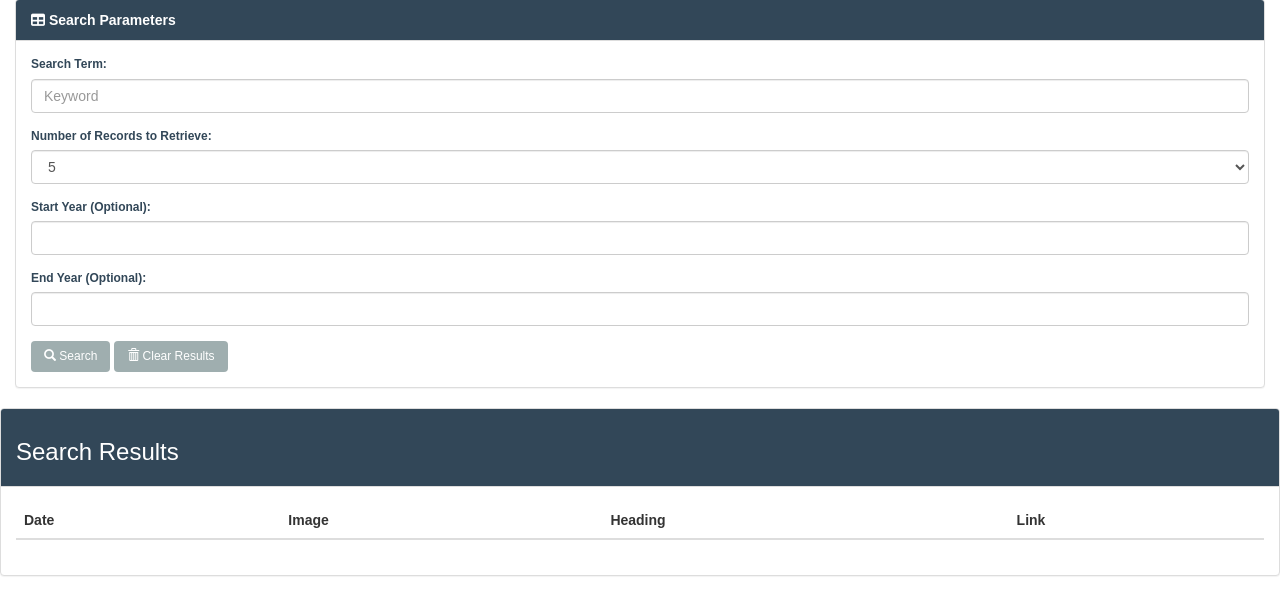
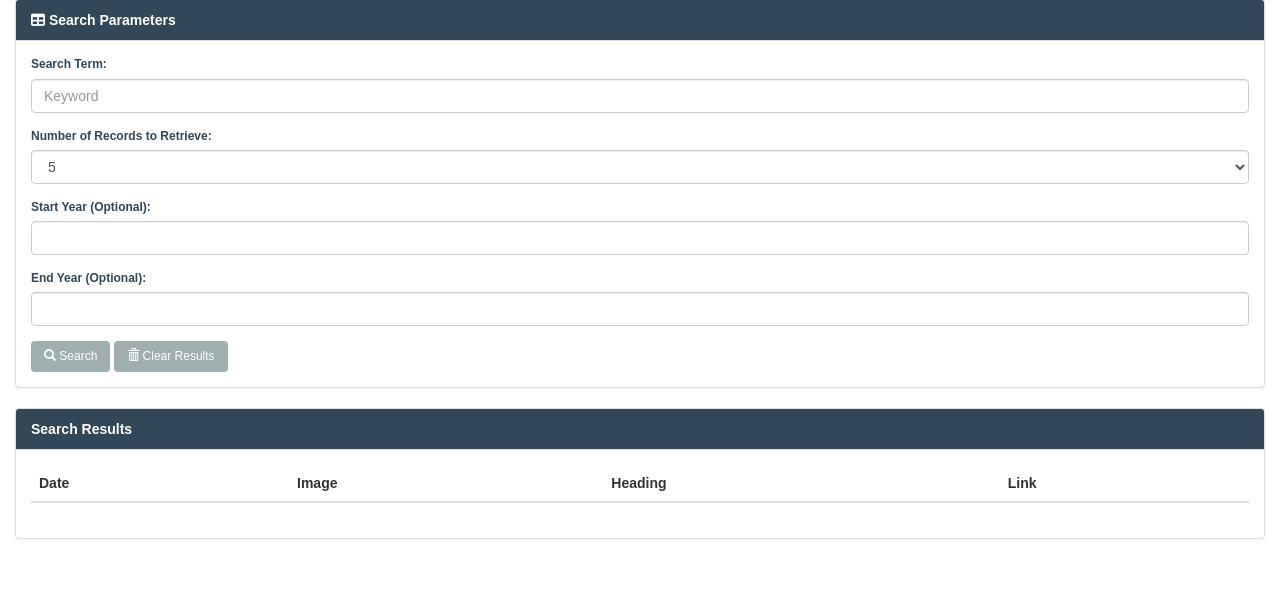
Before and after one commit to smchow/NYTimesAPI, a PHP site: page / in a window 1280 px wide. Shown: the part 198-800 px from the top of the page. Run offline with PHP 8.4, Linux system fonts and the light colour scheme; lists and menus that the app fills with data are empty; some libraries are stand-ins or nearby versions.

Commit message:
css bug fixes

```diff
--- a/assets/css/style.css
+++ b/assets/css/style.css
@@ -43,10 +43,19 @@ font-size: 12px;
   border-width: 2px;
 }
 
+.btn:focus, btn.active, btn:active, .btn:focus:active{
+  outline: none;
+}
+
 img {
   width: 300px;
   height: auto;
   padding: 15px 0px 20px 10px;
+}
+
+#rContainer {
+  padding-left: 30px;
+  padding-right: 30px;
 }
 
 #text {
--- a/index.html
+++ b/index.html
@@ -86,7 +86,7 @@
    <div class="row">
       <div class="panel panel-default">
         <div class="panel-heading" id="searchpar">
-          <h3>Search Results</h3>
+          Search Results
         </div>
         <div class="panel-body">
             <table class="table">
```
